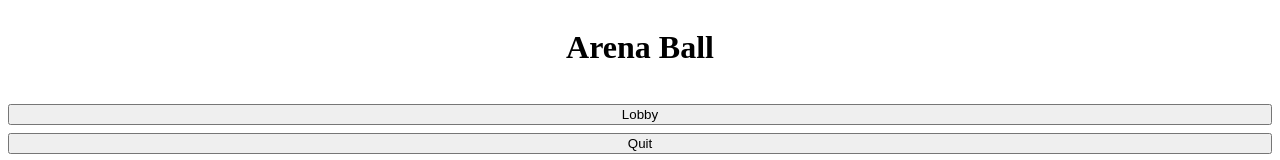
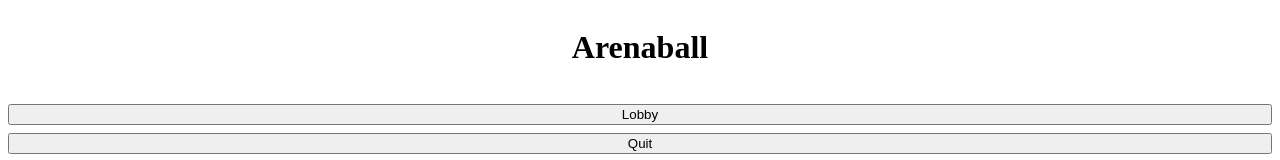
Before and after one commit to RubberDuckHero/MosaicOperations, a React (Vite) app: page / in a window 1280 px wide. Shown: the top 160 px of the page. Built offline with nearby package versions, Linux system fonts and the light colour scheme.

Commit message:
Fix title and footer layout

```diff
--- a/src/App.jsx
+++ b/src/App.jsx
@@ -28,7 +28,7 @@ function App() {
     <main className="container">
       {!gameStarted && !lobbyStarted ? (
         <div className="menu vertical">
-          <h1>Arena Ball</h1>
+          <h1>Arenaball</h1>
           <div className="btn-group">
             <button className="btn" onClick={handleLobby}>Lobby</button>
             <button className="btn" onClick={handleQuit}>Quit</button>
--- a/src/custom.css
+++ b/src/custom.css
@@ -18,9 +18,10 @@
 }
 
 .footer {
-  position: absolute;
+  position: fixed;
   bottom: 1rem;
   left: 1rem;
   font-size: 0.8rem;
   color: #777;
+  pointer-events: none;
 }
```
